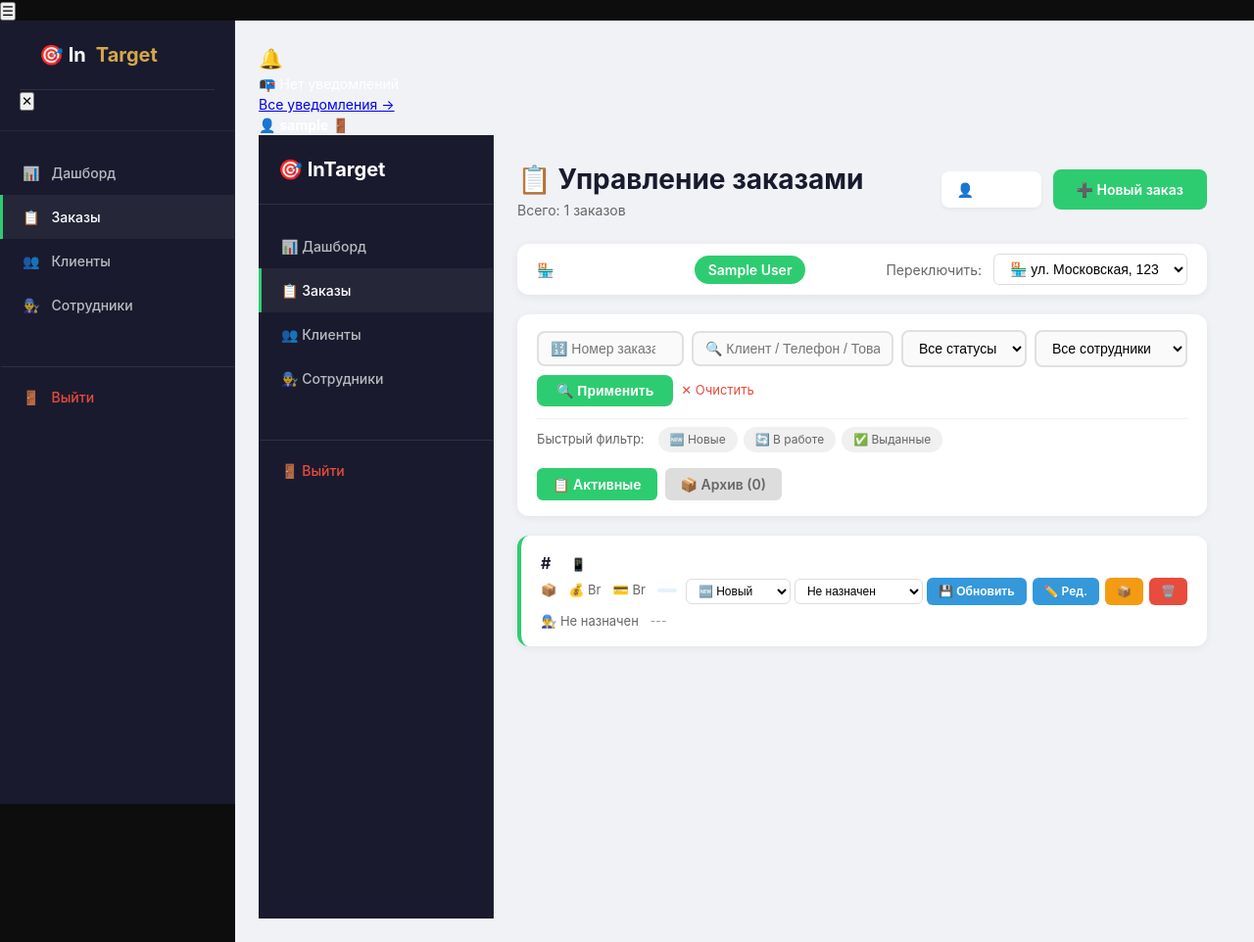
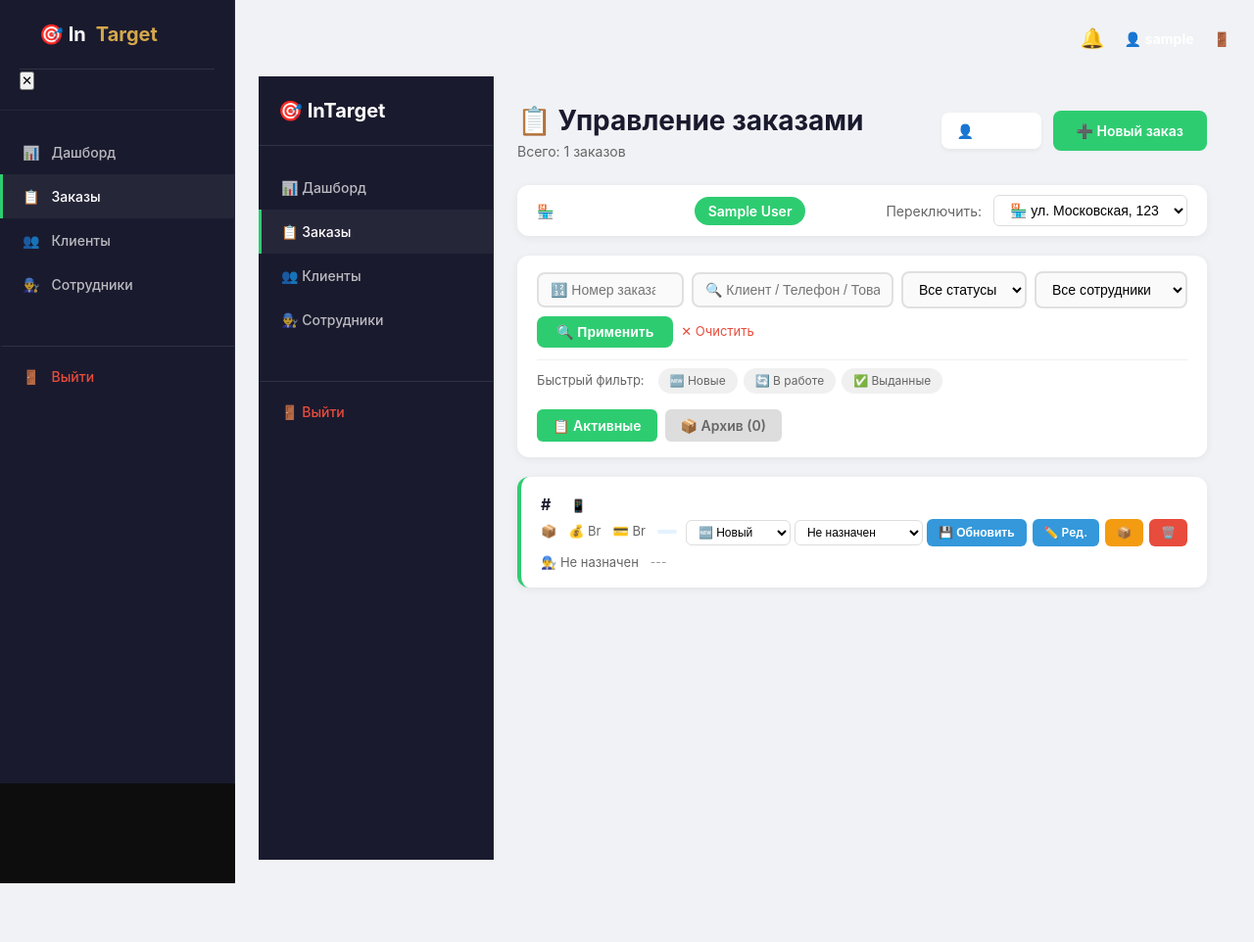
Before and after one commit to adiafterwalk88/brest-motors-site, a Flask app: page /orders in a window 1280 px wide. Shown: the whole page at 98% size. After the commit the page ends 902 px from the top, so only its background shows below. Run offline with Flask 3, Linux system fonts and the light colour scheme; the visitor is signed in with stand-in values (Sample User, id 1); data that the repository does not hold is empty; some libraries are stand-ins or nearby versions.

Commit message:
Update style.css

```diff
--- a/website/static/style.css
+++ b/website/static/style.css
@@ -1,6 +1,3 @@
-/* ==========================================================================
-   ОСНОВНЫЕ СБРОСЫ И ПЕРЕМЕННЫЕ
-   ========================================================================== */
 :root {
     --bg-dark: #0d0d0e;
     --card-bg: #1c1c1f;
@@ -25,19 +22,23 @@
 body {
     background-color: var(--bg-dark);
     color: var(--text-primary);
-    font-family: -apple-system, BlinkMacSystemFont, "Segoe UI", Roboto, Helvetica, Arial, sans-serif;
+    font-family: -apple-system, BlinkMacSystemFont, "Segoe UI", Roboto, sans-serif;
     font-size: 14px;
     line-height: 1.5;
 }
 
-/* ==========================================================================
-   МАКЕТ (LAYOUT)
-   ========================================================================== */
+/* Скрываем лишнюю кнопку бургер-меню */
+.mobile-menu-toggle {
+    display: none !important;
+}
+
+/* Основной макет */
 .app-layout {
     display: flex;
     min-height: 100vh;
 }
 
+/* Сайдбар */
 .sidebar {
     width: 240px;
     background-color: var(--sidebar-bg);
@@ -89,15 +90,64 @@ body {
     border-top: 1px solid var(--border-color);
 }
 
+/* Главный контент */
 .main-content {
     flex: 1;
     padding: 24px;
     background-color: var(--bg-dark);
 }
 
-/* ==========================================================================
-   КАРТОЧКИ И СТАТИСТИКА
-   ========================================================================== */
+/* Верхняя панель и уведомления */
+.top-bar {
+    display: flex;
+    justify-content: space-between;
+    align-items: center;
+    margin-bottom: 24px;
+}
+
+.user-info {
+    display: flex;
+    align-items: center;
+    gap: 20px;
+}
+
+.header-notifications {
+    position: relative !important;
+    cursor: pointer;
+}
+
+.notif-dropdown {
+    display: none;
+    position: absolute !important;
+    top: calc(100% + 10px) !important;
+    left: 0 !important;
+    width: 240px !important;
+    background: var(--card-bg) !important;
+    border: 1px solid var(--border-gold) !important;
+    border-radius: 8px !important;
+    padding: 12px !important;
+    box-shadow: 0 10px 25px rgba(0, 0, 0, 0.6) !important;
+    z-index: 9999 !important;
+}
+
+.notif-dropdown.show {
+    display: block !important;
+}
+
+.notif-footer {
+    margin-top: 10px;
+    padding-top: 8px;
+    border-top: 1px solid var(--border-color);
+    text-align: center;
+}
+
+.notif-footer a {
+    color: var(--accent-gold);
+    text-decoration: none;
+    font-size: 12px;
+}
+
+/* Карточки и Таблицы */
 .card {
     background-color: var(--card-bg);
     border: 1px solid var(--border-color);
@@ -145,9 +195,6 @@ body {
     margin-top: 4px;
 }
 
-/* ==========================================================================
-   ТАБЛИЦЫ
-   ========================================================================== */
 .table-wrapper {
     overflow-x: auto;
 }
@@ -175,9 +222,6 @@ tr.row-my {
     background-color: rgba(212, 168, 75, 0.08);
 }
 
-/* ==========================================================================
-   КНОПКИ И ЭЛЕМЕНТЫ УПРАВЛЕНИЯ
-   ========================================================================== */
 .btn {
     display: inline-flex;
     align-items: center;
@@ -189,7 +233,6 @@ tr.row-my {
     text-decoration: none;
     border: none;
     cursor: pointer;
-    transition: background-color 0.2s ease;
 }
 
 .btn-primary {
@@ -197,28 +240,7 @@ tr.row-my {
     color: #000;
 }
 
-.btn-primary:hover {
-    background-color: var(--accent-gold-hover);
-}
-
 .btn-success {
     background-color: var(--success);
     color: #fff;
 }
-
-.badge {
-    padding: 4px 8px;
-    border-radius: 4px;
-    font-size: 12px;
-    font-weight: 500;
-}
-
-.badge-warning {
-    background-color: rgba(212, 168, 75, 0.2);
-    color: var(--accent-gold);
-}
-
-.badge-info {
-    background-color: rgba(24, 144, 255, 0.2);
-    color: #69c0ff;
-}
```
